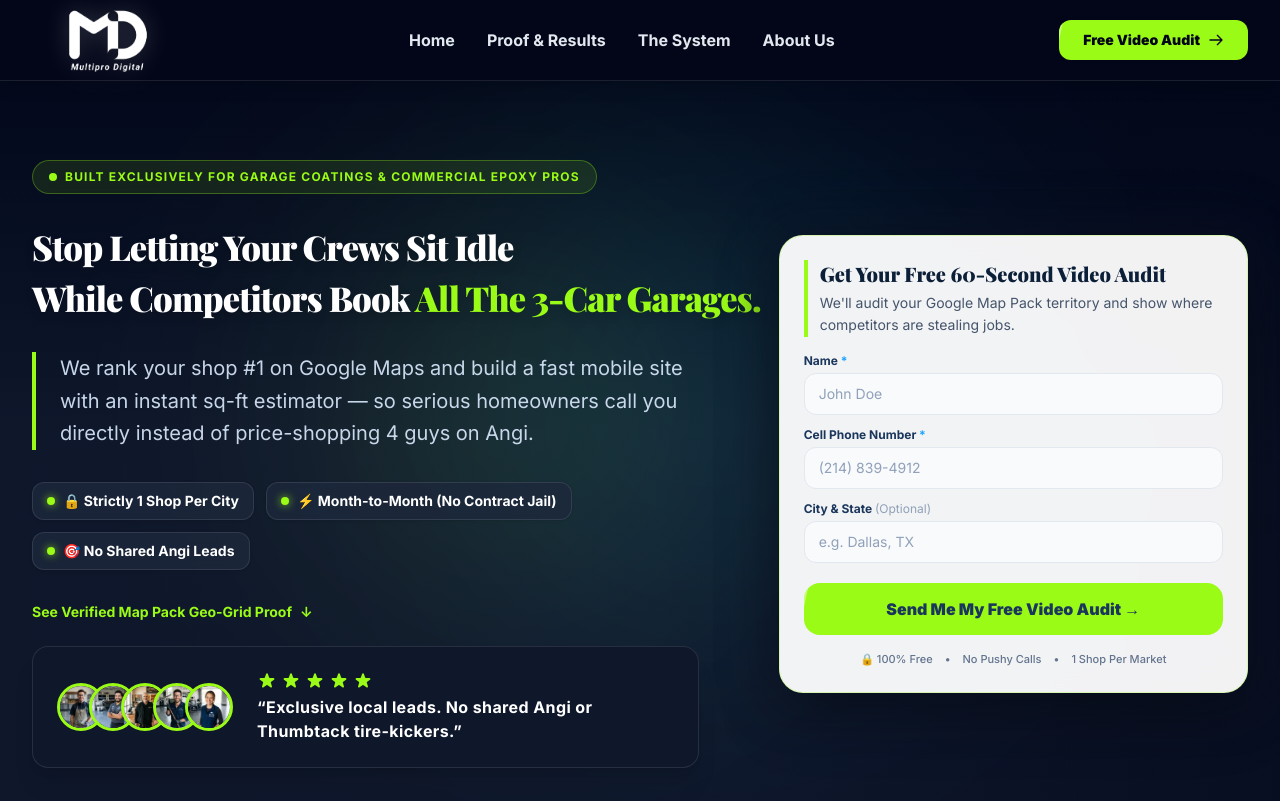
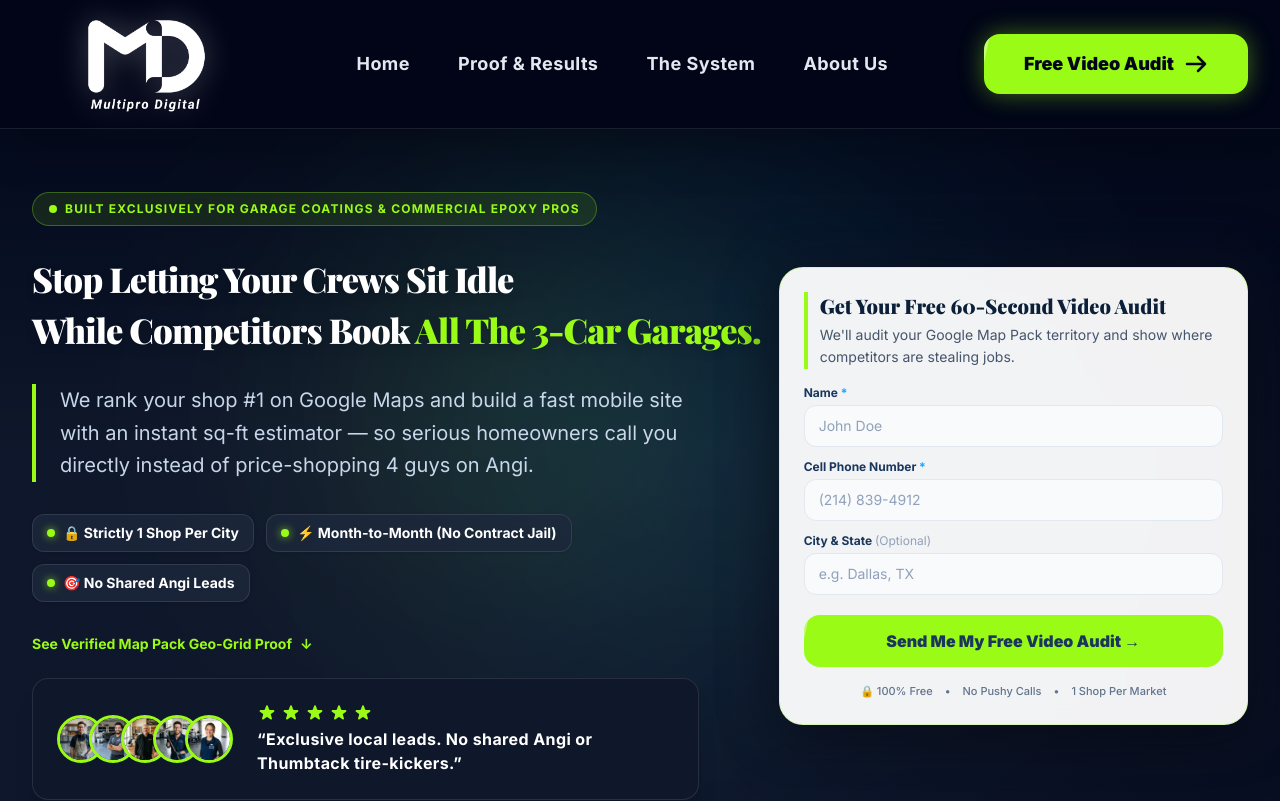
Before and after one commit to mahabubkabir40-ai/multipro-digital, a Next.js app: page / in a window 1280 px wide. Shown: the top 801 px of the page. Built offline with nearby package versions, Linux system fonts and the light colour scheme; a web font is replaced by a local one.

Commit message:
feat(ui): enlarge header navbar height, brand logo, nav links, and CTA button with responsive page clearance

```diff
--- a/src/app/about/page.tsx
+++ b/src/app/about/page.tsx
@@ -19,7 +19,7 @@ export default function AboutPage() {
   return (
     <main className="flex-grow">
       {/* Hero Section */}
-      <section className="relative pt-32 pb-20 md:pt-40 md:pb-28 overflow-hidden bg-[#0a192f]">
+      <section className="relative pt-36 pb-20 md:pt-48 md:pb-28 overflow-hidden bg-[#0a192f]">
         {/* Premium Dark Gradient Backdrop */}
         <div className="absolute inset-0 bg-[radial-gradient(ellipse_at_top,_var(--tw-gradient-stops))] from-[#1A365D] via-[#0a192f] to-[#0a192f]" />
 
--- a/src/app/contact/page.tsx
+++ b/src/app/contact/page.tsx
@@ -45,7 +45,7 @@ export default function ContactPage() {
 
   return (
     <>
-      <div className="bg-[#0b1f38] min-h-screen pt-32 pb-24 relative overflow-hidden">
+      <div className="bg-[#0b1f38] min-h-screen pt-36 md:pt-48 pb-24 relative overflow-hidden">
         {/* Background Grid Pattern */}
         <div className="absolute inset-0 opacity-[0.03] z-0" style={{ backgroundImage: 'radial-gradient(#0f172a 1px, transparent 1px)', backgroundSize: '40px 40px' }} />
 
--- a/src/app/free-audit/page.tsx
+++ b/src/app/free-audit/page.tsx
@@ -60,7 +60,7 @@ export default function FreeAuditPage() {
   };
 
   return (
-    <div className="bg-[#0b1f38] min-h-screen pt-28 pb-24 relative overflow-hidden">
+    <div className="bg-[#0b1f38] min-h-screen pt-36 md:pt-44 pb-24 relative overflow-hidden">
       {/* Subtle Background Glows */}
       <div className="absolute top-1/4 left-1/4 w-96 h-96 bg-brand-lime/10 rounded-full blur-[140px] pointer-events-none" />
       <div className="absolute bottom-1/4 right-1/4 w-[500px] h-[500px] bg-blue-500/10 rounded-full blur-[160px] pointer-events-none" />
--- a/src/app/privacy-policy/page.tsx
+++ b/src/app/privacy-policy/page.tsx
@@ -10,7 +10,7 @@ export default function PrivacyPolicyPage() {
     <main className="min-h-screen bg-slate-950 flex flex-col">
 
       {/* Page Header */}
-      <section className="pt-32 pb-16 bg-[#0b1f38] relative overflow-hidden border-b border-white/5">
+      <section className="pt-36 md:pt-48 pb-16 bg-[#0b1f38] relative overflow-hidden border-b border-white/5">
         <div className="absolute inset-0 bg-[radial-gradient(ellipse_at_top,_var(--tw-gradient-stops))] from-[#1A365D] via-[#0b1f38] to-[#0b1f38] opacity-60" />
         <div className="max-w-4xl mx-auto px-4 sm:px-6 lg:px-8 relative z-10 text-center">
           <h1 className="text-3xl sm:text-4xl md:text-5xl font-serif font-black text-white mb-4">
--- a/src/components/Hero.tsx
+++ b/src/components/Hero.tsx
@@ -5,7 +5,7 @@ import HeroLeadForm from './HeroLeadForm';
 
 export default function Hero() {
   return (
-    <section className="relative min-h-[75vh] md:min-h-[80vh] flex flex-col justify-start lg:justify-center pt-24 pb-20 md:pt-40 md:pb-24 overflow-hidden bg-slate-900">
+    <section className="relative min-h-[75vh] md:min-h-[80vh] flex flex-col justify-start lg:justify-center pt-28 pb-20 md:pt-44 xl:pt-48 md:pb-24 overflow-hidden bg-slate-900">
       {/* 10/10 Premium Animated Background */}
       <div className="absolute inset-0 z-0 overflow-hidden bg-slate-900">
 
--- a/src/components/Navbar.tsx
+++ b/src/components/Navbar.tsx
@@ -20,45 +20,45 @@ export default function Navbar() {
   }, [isMenuOpen]);
 
   return (
-    <header className="fixed top-0 left-0 right-0 w-full z-[100] bg-slate-950 border-b border-white/10 shadow-lg">
+    <header className="fixed top-0 left-0 right-0 w-full z-[100] bg-slate-950/95 backdrop-blur-xl border-b border-white/10 shadow-2xl transition-all duration-300">
       <div className="max-w-7xl mx-auto px-4 sm:px-6 lg:px-8">
-        <div className="flex justify-between items-center h-20">
+        <div className="flex justify-between items-center h-24 md:h-28 xl:h-32">
           {/* Logo */}
           <div className="flex-shrink-0 flex items-center">
             <Link href="/" prefetch={false} className="flex items-center group py-2" onClick={() => setIsMenuOpen(false)}>
               <Image
                 src="/logo.png"
                 alt="MultiPro Digital - Leading Marketing Agency for Epoxy & Concrete Coating Contractors"
-                width={120}
-                height={64}
+                width={160}
+                height={85}
                 priority
-                className="h-14 md:h-16 w-auto object-contain transition-all duration-500 ease-out
+                className="h-16 sm:h-18 md:h-20 xl:h-24 w-auto object-contain transition-all duration-500 ease-out
                            group-hover:scale-[1.08] group-hover:-rotate-3
-                           filter brightness-0 invert drop-shadow-[0_0_12px_rgba(255,255,255,0.2)] group-hover:drop-shadow-[0_0_20px_rgba(154,251,22,0.8)]"
+                           filter brightness-0 invert drop-shadow-[0_0_15px_rgba(255,255,255,0.25)] group-hover:drop-shadow-[0_0_25px_rgba(154,251,22,0.8)]"
               />
             </Link>
           </div>
 
           {/* Navigation Links - Desktop */}
-          <nav className="hidden lg:flex items-center space-x-6 xl:space-x-8">
-            <Link href="/" prefetch={false} className="relative text-sm xl:text-base font-bold text-slate-200 hover:text-white group py-1 transition-colors">
+          <nav className="hidden lg:flex items-center space-x-8 xl:space-x-12">
+            <Link href="/" prefetch={false} className="relative text-base xl:text-lg font-bold text-slate-200 hover:text-white group py-2 tracking-wide transition-colors">
               Home
-              <span className="absolute bottom-0 left-0 w-0 h-0.5 bg-brand-lime transition-all duration-300 group-hover:w-full" />
+              <span className="absolute bottom-0 left-0 w-0 h-1 bg-brand-lime rounded-full transition-all duration-300 group-hover:w-full" />
             </Link>
 
-            <Link href="/#portfolio" prefetch={false} className="relative text-sm xl:text-base font-bold text-slate-200 hover:text-white group py-1 transition-colors">
+            <Link href="/#portfolio" prefetch={false} className="relative text-base xl:text-lg font-bold text-slate-200 hover:text-white group py-2 tracking-wide transition-colors">
               Proof &amp; Results
-              <span className="absolute bottom-0 left-0 w-0 h-0.5 bg-brand-lime transition-all duration-300 group-hover:w-full" />
+              <span className="absolute bottom-0 left-0 w-0 h-1 bg-brand-lime rounded-full transition-all duration-300 group-hover:w-full" />
             </Link>
 
-            <Link href="/#the-system" prefetch={false} className="relative text-sm xl:text-base font-bold text-slate-200 hover:text-white group py-1 transition-colors">
+            <Link href="/#the-system" prefetch={false} className="relative text-base xl:text-lg font-bold text-slate-200 hover:text-white group py-2 tracking-wide transition-colors">
               The System
-              <span className="absolute bottom-0 left-0 w-0 h-0.5 bg-brand-lime transition-all duration-300 group-hover:w-full" />
+              <span className="absolute bottom-0 left-0 w-0 h-1 bg-brand-lime rounded-full transition-all duration-300 group-hover:w-full" />
             </Link>
 
-            <Link href="/about" prefetch={false} className="relative text-sm xl:text-base font-bold text-slate-200 hover:text-white group py-1 transition-colors">
+            <Link href="/about" prefetch={false} className="relative text-base xl:text-lg font-bold text-slate-200 hover:text-white group py-2 tracking-wide transition-colors">
               About Us
-              <span className="absolute bottom-0 left-0 w-0 h-0.5 bg-brand-lime transition-all duration-300 group-hover:w-full" />
+              <span className="absolute bottom-0 left-0 w-0 h-1 bg-brand-lime rounded-full transition-all duration-300 group-hover:w-full" />
             </Link>
           </nav>
 
@@ -75,12 +75,12 @@ export default function Navbar() {
                   });
                 }
               }}
-              className="relative group overflow-hidden px-6 py-2.5 rounded-xl bg-brand-lime text-slate-950 font-black text-sm transition-all duration-300 active:duration-75 transform hover:scale-[1.05] hover:-rotate-2 hover:shadow-[0_0_30px_rgba(154,251,22,0.5)] active:scale-95 select-none whitespace-nowrap"
+              className="relative group overflow-hidden px-8 py-3.5 xl:px-10 xl:py-4 rounded-2xl bg-brand-lime text-slate-950 font-black text-base xl:text-lg transition-all duration-300 active:duration-75 transform hover:scale-[1.05] hover:-rotate-2 hover:shadow-[0_0_40px_rgba(154,251,22,0.6)] active:scale-95 select-none whitespace-nowrap shadow-[0_0_25px_rgba(154,251,22,0.4)]"
               style={{ WebkitTapHighlightColor: 'transparent' }}
             >
-              <span className="relative z-10 flex items-center justify-center gap-2">
+              <span className="relative z-10 flex items-center justify-center gap-2.5">
                 Free Video Audit
-                <svg className="w-4 h-4 transition-transform duration-300 group-hover:translate-x-1 group-active:translate-x-1" fill="none" stroke="currentColor" viewBox="0 0 24 24"><path strokeLinecap="round" strokeLinejoin="round" strokeWidth="2" d="M14 5l7 7m0 0l-7 7m7-7H3"></path></svg>
+                <svg className="w-5 h-5 xl:w-6 xl:h-6 transition-transform duration-300 group-hover:translate-x-1 group-active:translate-x-1" fill="none" stroke="currentColor" viewBox="0 0 24 24"><path strokeLinecap="round" strokeLinejoin="round" strokeWidth="2.5" d="M14 5l7 7m0 0l-7 7m7-7H3"></path></svg>
               </span>
               <div className="absolute inset-0 bg-white/40 transform -skew-x-12 -translate-x-full group-hover:translate-x-full group-active:translate-x-full transition-transform duration-[800ms] ease-out" />
             </Link>
@@ -90,16 +90,16 @@ export default function Navbar() {
           <div className="flex items-center lg:hidden">
             <button
               onClick={() => setIsMenuOpen(!isMenuOpen)}
-              className="text-slate-300 hover:text-white focus:outline-none p-2 transition-transform duration-300 active:scale-90"
+              className="text-slate-300 hover:text-white focus:outline-none p-2.5 transition-transform duration-300 active:scale-90"
               aria-label="Toggle navigation menu"
             >
               {isMenuOpen ? (
-                <svg className="h-7 w-7" fill="none" viewBox="0 0 24 24" stroke="currentColor">
-                  <path strokeLinecap="round" strokeLinejoin="round" strokeWidth={2} d="M6 18L18 6M6 6l12 12" />
+                <svg className="h-8 w-8 sm:h-9 sm:w-9" fill="none" viewBox="0 0 24 24" stroke="currentColor">
+                  <path strokeLinecap="round" strokeLinejoin="round" strokeWidth={2.5} d="M6 18L18 6M6 6l12 12" />
                 </svg>
               ) : (
-                <svg className="h-7 w-7" fill="none" viewBox="0 0 24 24" stroke="currentColor">
-                  <path strokeLinecap="round" strokeLinejoin="round" strokeWidth={2} d="M4 6h16M4 12h16M4 18h16" />
+                <svg className="h-8 w-8 sm:h-9 sm:w-9" fill="none" viewBox="0 0 24 24" stroke="currentColor">
+                  <path strokeLinecap="round" strokeLinejoin="round" strokeWidth={2.5} d="M4 6h16M4 12h16M4 18h16" />
                 </svg>
               )}
             </button>
@@ -108,8 +108,8 @@ export default function Navbar() {
       </div>
 
       {/* Mobile menu overlay */}
-      <div className={`lg:hidden fixed top-20 inset-x-0 bottom-0 bg-slate-950/98 backdrop-blur-2xl border-b border-white/10 z-[100] overflow-y-auto shadow-2xl transition-all duration-300 ease-in-out ${isMenuOpen ? 'opacity-100 visible translate-y-0' : 'opacity-0 invisible -translate-y-4 pointer-events-none'}`}>
-        <div className="px-6 py-10 space-y-6 flex flex-col text-center max-w-sm mx-auto justify-center min-h-[calc(100dvh-5rem)]">
+      <div className={`lg:hidden fixed top-24 md:top-28 xl:top-32 inset-x-0 bottom-0 bg-slate-950/98 backdrop-blur-2xl border-b border-white/10 z-[100] overflow-y-auto shadow-2xl transition-all duration-300 ease-in-out ${isMenuOpen ? 'opacity-100 visible translate-y-0' : 'opacity-0 invisible -translate-y-4 pointer-events-none'}`}>
+        <div className="px-6 py-10 space-y-6 flex flex-col text-center max-w-sm mx-auto justify-center min-h-[calc(100dvh-6rem)]">
           <Link href="/" prefetch={false} onClick={() => setIsMenuOpen(false)} className="text-xl font-bold text-white hover:text-brand-lime transition-colors py-1">Home</Link>
           <Link href="/#portfolio" prefetch={false} onClick={() => setIsMenuOpen(false)} className="text-xl font-bold text-white hover:text-brand-lime transition-colors py-1">Proof &amp; Results</Link>
           <Link href="/#the-system" prefetch={false} onClick={() => setIsMenuOpen(false)} className="text-xl font-bold text-white hover:text-brand-lime transition-colors py-1">The System</Link>
@@ -128,7 +128,7 @@ export default function Navbar() {
                   });
                 }
               }}
-              className="w-full bg-brand-lime text-slate-950 font-black py-4 rounded-xl shadow-xl flex items-center justify-center text-sm font-sans tracking-wide transition-all duration-300 active:duration-75 active:scale-95 select-none touch-manipulation"
+              className="w-full bg-brand-lime text-slate-950 font-black py-4 rounded-xl shadow-xl flex items-center justify-center text-base font-sans tracking-wide transition-all duration-300 active:duration-75 active:scale-95 select-none touch-manipulation"
               style={{ WebkitTapHighlightColor: 'transparent' }}
             >
               Free Video Audit →
```
